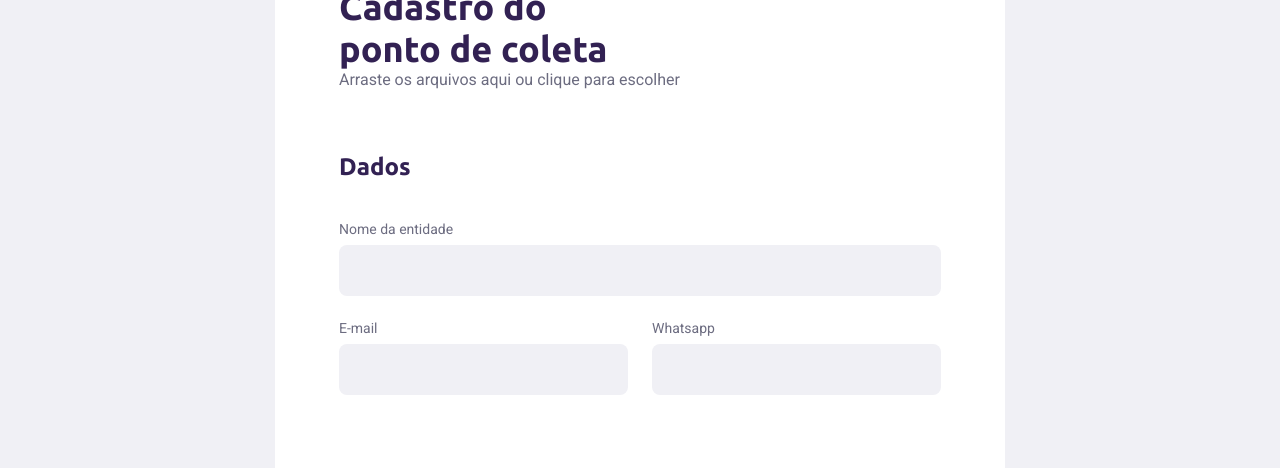
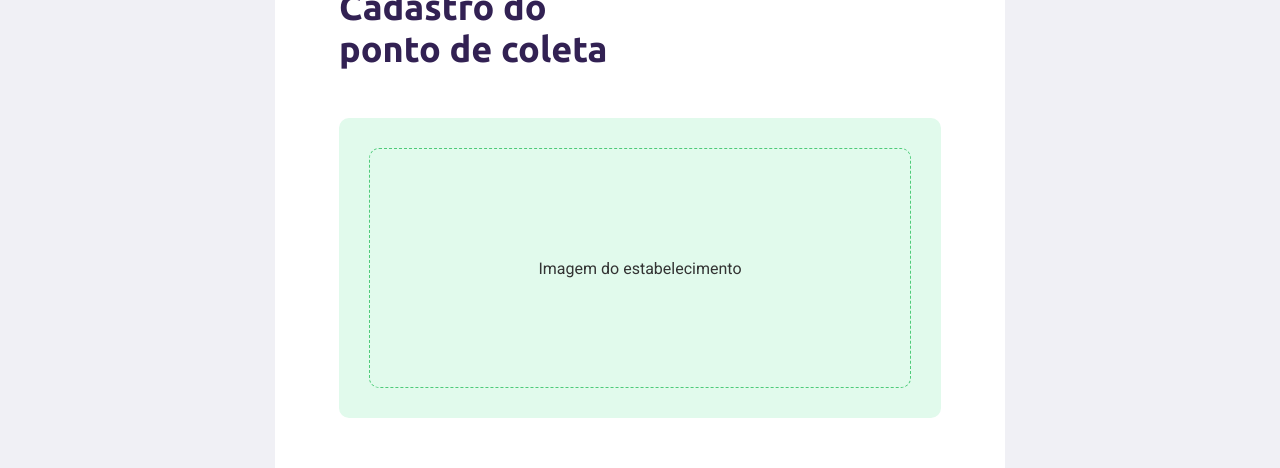
Before and after one commit to RafaelRodriguesFraga/Ecoleta, a React (Create React App) app in the folder web/: page /criar-ponto in a window 1280 px wide. Shown: the part 250-718 px from the top of the page. Built offline with nearby package versions, Linux system fonts and the light colour scheme; no server answers; grey boxes are pictures that could not be loaded; the HTML template or start-up script is replaced by a standard one.

Commit message:
Adiciona css ao dropzone

```diff
--- a/web/src/components/dropzone/index.tsx
+++ b/web/src/components/dropzone/index.tsx
@@ -1,22 +1,18 @@
 import React, {useCallback} from 'react';
 import {useDropzone} from 'react-dropzone';
+import "./styles.css";
 
 const Dropzone = () => {
     const onDrop = useCallback(acceptedFiles => {
-        console.log(acceptedFiles);
+
     }, []);
 
     const {getRootProps, getInputProps, isDragActive} = useDropzone({onDrop});
 
     return(
-        <div {... getRootProps()}>
+        <div className="dropzone" {... getRootProps()}>
             <input {...getInputProps()}/>
-
-            {
-                isDragActive ?
-                <p>Arraste os itens aqui</p> :
-                <p>Arraste os arquivos aqui ou clique para escolher</p>
-            }
+            <p>Imagem do estabelecimento</p>
         </div>
     )
 }
```
